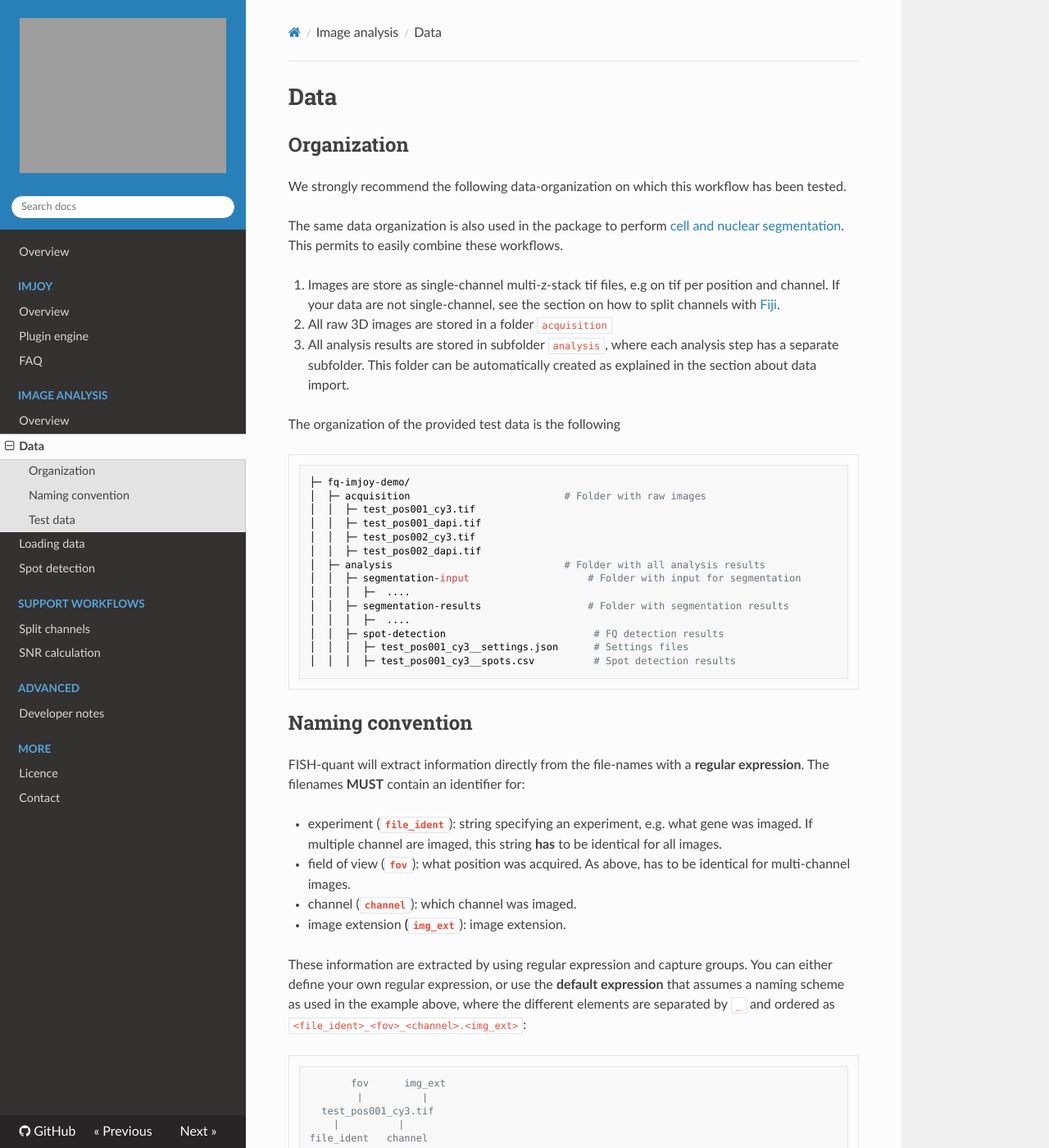
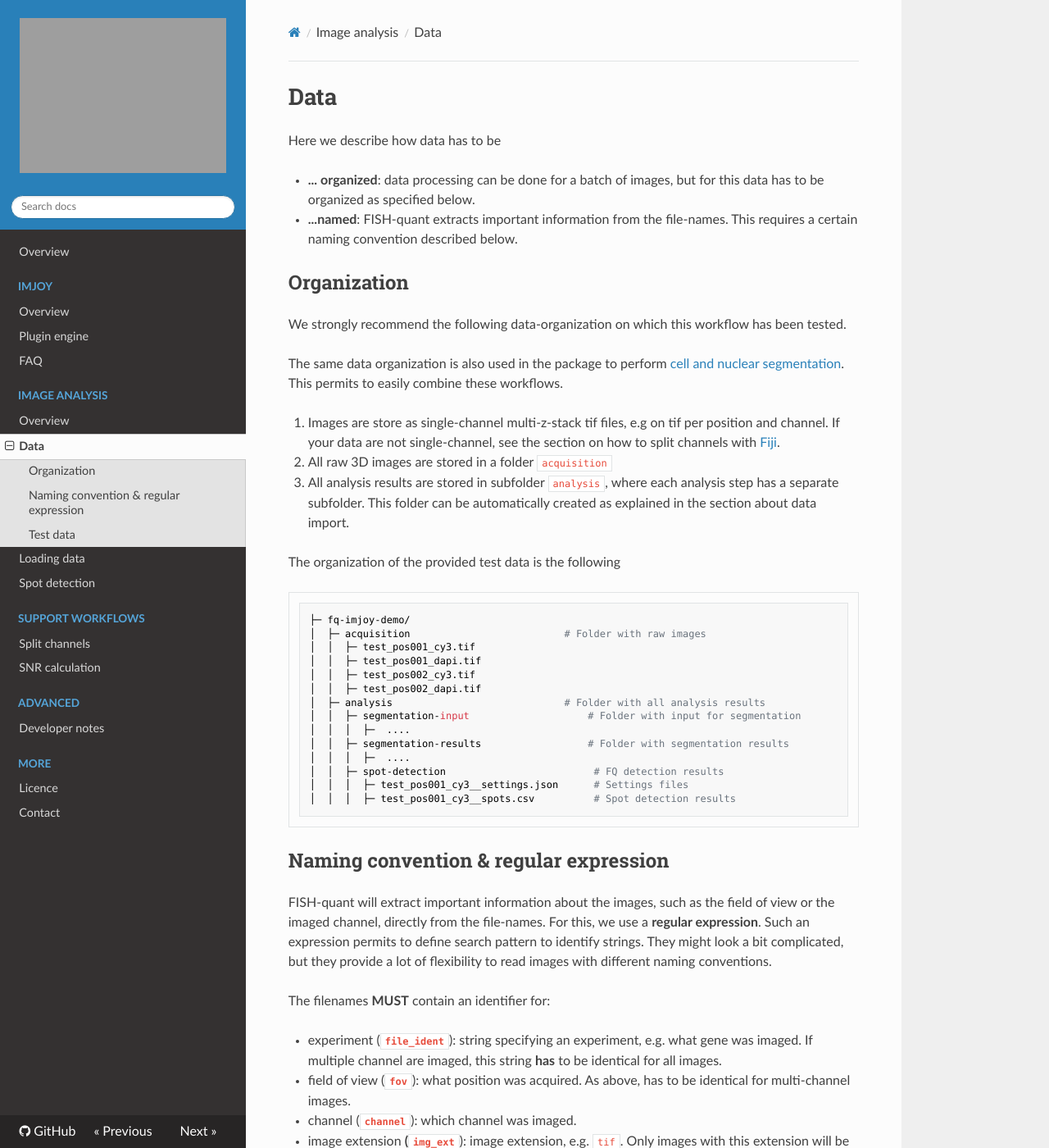
Before and after one commit to fish-quant/fq-imjoy, an MkDocs documentation site: the page built from docs/data.md, in a window 1280 px wide and 1400 px high. Shown: the whole window at 82% size. Built offline with MkDocs 1.6.1, drawn with Linux system fonts in a browser that asks for light colours; nearby versions of some CDN libraries; some of the changed text lies outside the part shown.

Commit message:
More information about naming convention

````diff
--- a/docs/data.md
+++ b/docs/data.md
@@ -1,4 +1,9 @@
 # Data
+
+Here we describe how data has to be
+
+* **... organized**: data processing can be done for a batch of images, but for this data has to be organized as specified below.
+* **...named**: FISH-quant extracts important information from the file-names. This requires a certain naming convention described below.
 
 ## Organization
 
@@ -30,16 +35,19 @@ The organization of the provided test data is the following
 
 ```
 
-## Naming convention
+## Naming convention & regular expression
 
-FISH-quant will extract information directly from the file-names with a **regular expression**. The filenames **MUST** contain an identifier for:
+FISH-quant will extract important information about the images, such as the field of view or the imaged channel, directly from the file-names. For this, we use a **regular expression**. Such an expression permits to define search pattern to identify strings. They might look a bit
+complicated, but they provide a lot of flexibility to read images with different naming conventions.
+
+The filenames **MUST** contain an identifier for:
 
 * experiment (**`file_ident`**): string specifying an experiment, e.g. what gene was imaged. If multiple channel are imaged, this string **has** to be identical for all images.
 * field of view (**`fov`**): what position was acquired. As above, has to be identical for multi-channel images.
 * channel (**`channel`**): which channel was imaged.
-* image extension **(`img_ext`**): image extension.
+* image extension **(`img_ext`**): image extension, e.g. `tif`. Only images with this extension will be loaded.
 
-These information are extracted by using regular expression and capture groups. You can either define your own regular expression, or use the **default expression** that assumes a naming scheme as used in the example above, where the different elements are separated by `_` and ordered as `<file_ident>_<fov>_<channel>.<img_ext>`:
+These information are extracted by using **regular expression and capture groups**. You can either define your own regular expression, or use the **default expression** that assumes a naming scheme as used in the example above, where the different elements are separated by `_` and ordered as `<file_ident>_<fov>_<channel>.<img_ext>`:
 
 ``` bash
        fov      img_ext
@@ -49,8 +57,7 @@ These information are extracted by using regular expression and capture groups.
 file_ident   channel
 ```
 
-The corresponding regular expression is `(?P<file_i dent>.*)__(?P<fov>.*)_(?P<channel>.*)\.(?P<img_ext>.*)$`.
-This might look confusing at the beginning. A good website to learn more about regular epxression, and importantly test them on strings is [https://regex101.com/](https://regex101.com/).
+The corresponding regular expression is `(?P<file_i dent>.*)__(?P<fov>.*)_(?P<channel>.*)\.(?P<img_ext>.*)$`. This might look confusing at the beginning. A good website to learn more about regular epxression, and importantly test them on strings is [https://regex101.com/](https://regex101.com/).
 
 __IMPORTANT__: if you have multiple images, e.g. different channels, of the same field of view, and you want to load them at the same
 time into the interfacem you **have** to guarantee that the **fov** and **file_ident** are identical for these images. If they are not,
````
